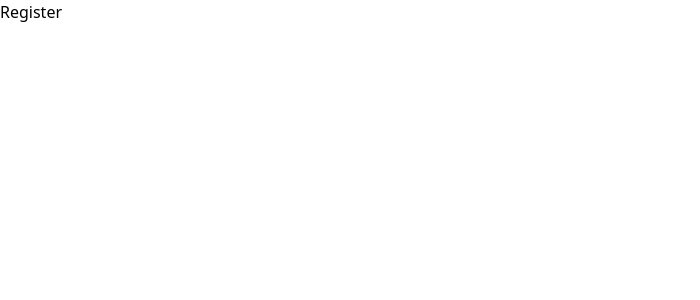
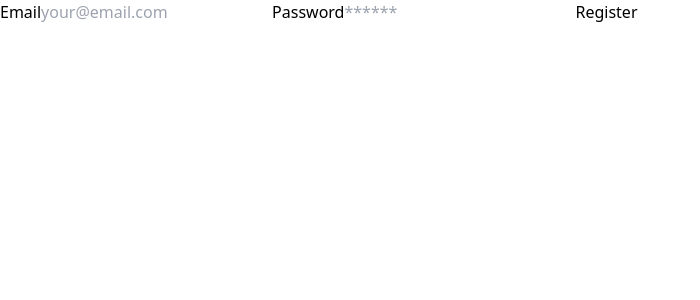
Before and after one commit to Felipe-Navas/react-auth-firebase-vite, a React (Vite) app: page /register in a window 1280 px wide. Shown: the top 300 px of the page, without its empty margins (0-700 px from the left). Built offline with nearby package versions, Linux system fonts and the light colour scheme; no server answers.

Commit message:
Added context

```diff
--- a/src/App.tsx
+++ b/src/App.tsx
@@ -1,14 +1,19 @@
-import { Route, Routes } from "react-router"
-import { Home } from "./components/Home"
-import { Login } from "./components/Login"
-import { Register } from "./components/Register"
+import { Route, Routes } from 'react-router'
+import { Home } from './components/Home'
+import { Login } from './components/Login'
+import { Register } from './components/Register'
+import { AuthProvider } from './context/authContext'
 
 export const App = () => {
   return (
-    <Routes>
-      <Route index element={<Home />} />
-      <Route path="login" element={<Login />} />
-      <Route path="register" element={<Register />} />
-    </Routes>
+    <div className="bg-slate-300 h-screen text-black flex">
+      <AuthProvider>
+        <Routes>
+          <Route index element={<Home />} />
+          <Route path="login" element={<Login />} />
+          <Route path="register" element={<Register />} />
+        </Routes>
+      </AuthProvider>
+    </div>
   )
 }
--- a/src/components/Login.tsx
+++ b/src/components/Login.tsx
@@ -1,6 +1,11 @@
 
 export const Login = () => {
   return (
-    <div>Login</div>
+    <div>
+      <form>
+        <input type="email" name="" id="" />
+        <input type="password" name="" id="" />
+      </form>
+    </div>
   )
 }
--- a/src/components/Register.tsx
+++ b/src/components/Register.tsx
@@ -1,6 +1,59 @@
+import { useState } from 'react'
+import { useAuth } from '../context/authContext'
+import { useNavigate } from 'react-router'
 
 export const Register = () => {
+  const navigate = useNavigate()
+  const [error, setError] = useState('')
+  const [user, setUser] = useState({
+    email: '',
+    password: '',
+  })
+
+  const { signUp } = useAuth()
+
+  const handleChange = ({
+    target: { name, value },
+  }: React.ChangeEvent<HTMLInputElement>) => {
+    setUser({
+      ...user,
+      [name]: value,
+    })
+  }
+
+  const handleSubmit = async (e: React.FormEvent<HTMLFormElement>) => {
+    e.preventDefault()
+    setError('')
+    try {
+      await signUp(user.email, user.password)
+      navigate('/')
+    } catch (error) {
+      setError((error as Error).message)
+    }
+  }
+
   return (
-    <div>Register</div>
+    <div>
+      {error && <p>{error}</p>}
+      <form onSubmit={handleSubmit}>
+        <label htmlFor="email">Email</label>
+        <input
+          type="email"
+          placeholder="your@email.com"
+          name="email"
+          onChange={handleChange}
+        />
+
+        <label htmlFor="password">Password</label>
+        <input
+          type="password"
+          placeholder="******"
+          name="password"
+          onChange={handleChange}
+        />
+
+        <button>Register</button>
+      </form>
+    </div>
   )
 }
--- /dev/null
+++ b/src/context/authContext.tsx
@@ -0,0 +1,28 @@
+import { createUserWithEmailAndPassword, UserCredential } from 'firebase/auth'
+import { createContext, useContext } from 'react'
+import { auth } from '../firebase'
+
+interface Props {
+  children: React.ReactNode
+}
+
+interface AuthContext {
+  signUp: (email: string, password: string) => Promise<UserCredential>
+}
+
+const authContext = createContext<AuthContext | null>(null)
+
+export const useAuth = () => {
+  const context  = useContext(authContext)
+  if (!context) throw new Error('useAuth must be used within a AuthProvider')
+  return context
+}
+
+export const AuthProvider = ({ children }: Props) => {
+  const signUp = (email: string, password: string) =>
+    createUserWithEmailAndPassword(auth, email, password)
+
+  return (
+    <authContext.Provider value={{ signUp }}>{children}</authContext.Provider>
+  )
+}
```
